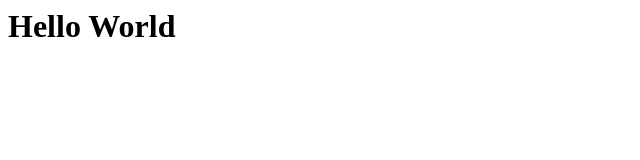
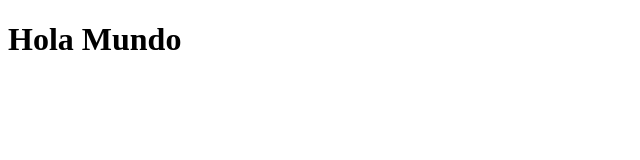
Before and after one commit to devDistr/devDistr.github.io, a plain HTML site: page distr.html in a window 1280 px wide. Shown: the whole page, without its empty margins (0-640 px from the left). Drawn offline with Linux system fonts and the light colour scheme.

Commit message:
Update distr.html

```diff
--- a/distr.html
+++ b/distr.html
@@ -1 +1,11 @@
-<h1>Hello World</h1>
+<!DOCTYPE html>
+<html lang="en">
+<head>
+    <meta charset="UTF-8">
+    <meta name="viewport" content="width=device-width, initial-scale=1.0">
+    <title>Distribuidora FerLiAn</title>
+</head>
+<body>
+    <h1>Hola Mundo</h1>
+</body>
+</html>
```
